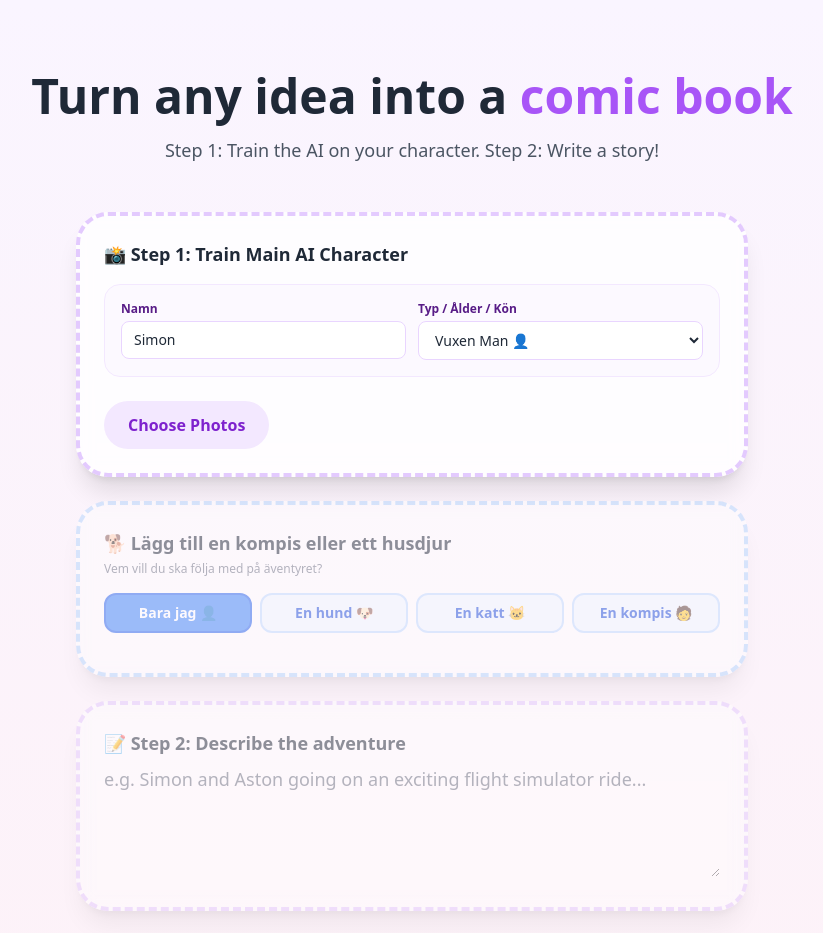
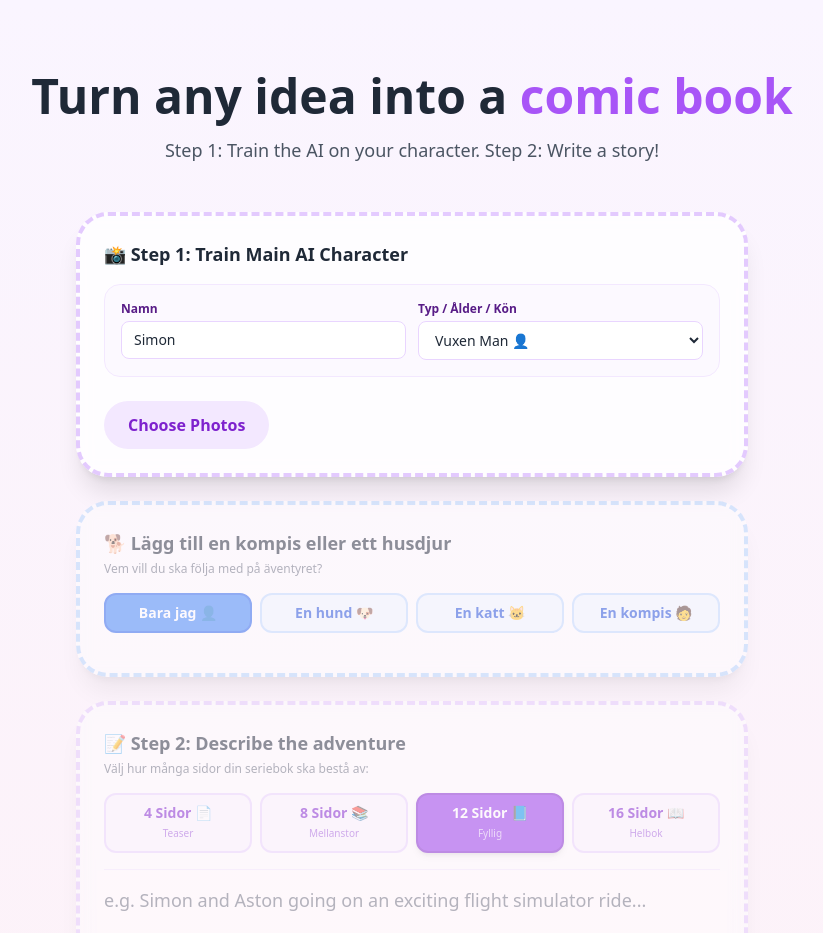
Before and after one commit to simonastonolsson/magical-storybook-v2, a Next.js app: page / in a window 1280 px wide. Shown: the top 933 px of the page, without its empty margins (228-1051 px from the left). Built offline with nearby package versions, Linux system fonts and the light colour scheme.

Commit message:
Update page.tsx

```diff
--- a/app/page.tsx
+++ b/app/page.tsx
@@ -7,6 +7,9 @@ export default function Page() {
   const [memory, setMemory] = useState('');
   const [comic, setComic] = useState<any>(null);
   const [isLoadingScript, setIsLoadingScript] = useState(false);
+
+  // DYNAMISKT SIDANTAL STATE (4, 8, 12, 16)
+  const [pageCount, setPageCount] = useState<number>(12); // Standard är 12 sidor
 
   // PRIMÄR KARAKTÄR STATE (DIG)
   const [selectedFiles, setSelectedFiles] = useState<File[]>([]);
@@ -268,7 +271,8 @@ export default function Page() {
           characterDescription: charDesc,
           secondaryName: companionName || null,
           secondaryTrigger: secondaryDescription || null,
-          secondaryTriggerWord: useCustomCompanionAI ? companionTriggerWord : null
+          secondaryTriggerWord: useCustomCompanionAI ? companionTriggerWord : null,
+          pageCount: pageCount // Skicka med det dynamiska sidantalet till backend!
         }),
       });
 
@@ -341,21 +345,18 @@ export default function Page() {
     }
   };
 
-  // KLIENT-SÄKER PDF GENERERING VIA WEBBLÄSARENS PRINT-MOTOR
   const handleDownloadPDF = () => {
     window.print();
   };
 
   return (
     <main className="flex min-h-screen flex-col items-center p-8 text-center bg-gradient-to-b from-purple-50 to-pink-50 font-sans">
-      {/* INBYGGD PRINT-STYLING FÖR ATT GÖRA PDF-UTSKRIFTEN HELT PERFEKT OCH PROFESSIONELL */}
       <style>{`
         @media print {
           body {
             background: white !important;
             color: black !important;
           }
-          /* Dölj alla knappar, uppladdningsrutor, formulär och textfält */
           main > div:first-of-type,
           main > .w-full.max-w-2xl,
           .mt-2.flex,
@@ -364,19 +365,16 @@ export default function Page() {
           footer, header {
             display: none !important;
           }
-          /* Gör comic book-behållaren till helsida */
           .mt-16 {
             margin-top: 0 !important;
             width: 100% !important;
             max-width: 100% !important;
           }
-          /* Formatera galleriet till en snygg boklayout */
           .grid {
             display: grid !important;
             grid-template-cols: 1fr 1fr !important;
             gap: 20px !important;
           }
-          /* Se till att bilderna inte bryts fult mitt på en sida */
           .grid > div {
             page-break-inside: avoid !important;
             break-inside: avoid !important;
@@ -396,11 +394,8 @@ export default function Page() {
       </div>
 
       <div className="w-full max-w-2xl space-y-6">
-
-        {/* STEG 1: BILDUPPLADDNING OCH DYNAMISKA INSTÄLLNINGAR */}
         <div className="rounded-[2rem] border-4 border-dashed border-purple-300/70 bg-white/80 p-6 shadow-xl backdrop-blur text-left space-y-4">
           <h3 className="text-lg font-bold text-gray-800 mb-2">📸 Step 1: Train Main AI Character</h3>
-
           <div className="grid grid-cols-2 gap-3 p-4 bg-purple-50/50 rounded-2xl border border-purple-100">
             <div>
               <label className="block text-xs font-bold text-purple-900 mb-1">Namn</label>
@@ -429,7 +424,6 @@ export default function Page() {
           </div>
 
           <input type="file" multiple ref={fileInputRef} onChange={handleFileSelection} className="hidden" accept="image/*" />
-
           <div className="flex flex-col gap-4 pt-2">
             <div className="flex items-center gap-4">
               <button type="button" onClick={() => fileInputRef.current?.click()} disabled={isTraining || trainedModelId !== null} className="px-6 py-3 bg-purple-100 hover:bg-purple-200 text-purple-700 font-bold rounded-full transition disabled:opacity-50">
@@ -460,11 +454,9 @@ export default function Page() {
           </div>
         </div>
 
-        {/* HYBRID VÄLJARE FÖR FÖLJESLAGARE */}
         <div className={`rounded-[2rem] border-4 border-dashed border-blue-300/70 bg-white/80 p-6 shadow-xl backdrop-blur text-left transition-opacity ${!trainedModelId ? 'opacity-50 pointer-events-none' : 'opacity-100'}`}>
           <h3 className="text-lg font-bold text-gray-800 mb-1">🐕 Lägg till en kompis eller ett husdjur</h3>
           <p className="text-xs text-gray-500 mb-4">Vem vill du ska följa med på äventyret?</p>
-
           <div className="flex gap-2 mb-4">
             {[
               { type: 'none', label: 'Bara jag 👤' },
@@ -544,9 +536,31 @@ export default function Page() {
           )}
         </div>
 
+        {/* STEG 2: BESKRIV ÄVENTYRET OCH VÄLJ BOKENS LÄNGD */}
         <div className={`relative rounded-[2rem] border-4 border-dashed border-purple-300/70 bg-white/80 p-6 shadow-xl backdrop-blur text-left transition-opacity ${!trainedModelId ? 'opacity-50 pointer-events-none' : 'opacity-100'}`}>
-          <h3 className="text-lg font-bold text-gray-800 mb-2">📝 Step 2: Describe the adventure</h3>
-          <textarea rows={4} className="w-full bg-transparent text-lg placeholder:text-gray-500 focus:outline-none text-gray-800" placeholder="e.g. Simon and Aston going on an exciting flight simulator ride..." value={memory} onChange={(e) => setMemory(e.target.value)} disabled={isLoadingScript || !trainedModelId} />
+          <h3 className="text-lg font-bold text-gray-800 mb-1">📝 Step 2: Describe the adventure</h3>
+          <p className="text-xs text-gray-500 mb-4">Välj hur många sidor din seriebok ska bestå av:</p>
+
+          {/* NY PROAKTIV DESIGN: INTERAKTIV SIDVÄLJARE */}
+          <div className="flex gap-2 mb-4">
+            {[
+              { count: 4, label: '4 Sidor 📄', desc: 'Teaser' },
+              { count: 8, label: '8 Sidor 📚', desc: 'Mellanstor' },
+              { count: 12, label: '12 Sidor 📘', desc: 'Fyllig' },
+              { count: 16, label: '16 Sidor 📖', desc: 'Helbok' }
+            ].map((opt) => (
+              <button
+                key={opt.count}
+                onClick={() => setPageCount(opt.count)}
+                className={`flex-1 py-2 px-3 text-sm font-bold rounded-xl border-2 transition flex flex-col items-center justify-center ${pageCount === opt.count ? 'bg-purple-600 text-white border-purple-700 shadow-md' : 'bg-purple-50 hover:bg-purple-100 text-purple-700 border-purple-200'}`}
+              >
+                <span>{opt.label}</span>
+                <span className="text-[10px] opacity-70 font-medium">{opt.desc}</span>
+              </button>
+            ))}
+          </div>
+
+          <textarea rows={4} className="w-full bg-transparent text-lg placeholder:text-gray-500 focus:outline-none text-gray-800 border-t pt-4 border-purple-100" placeholder="e.g. Simon and Aston going on an exciting flight simulator ride..." value={memory} onChange={(e) => setMemory(e.target.value)} disabled={isLoadingScript || !trainedModelId} />
         </div>
 
         <button type="button" onClick={handleCreateStory} disabled={isLoadingScript || !trainedModelId} className="mt-5 flex w-full items-center justify-center gap-3 rounded-full bg-gradient-to-r from-purple-500 to-pink-500 px-8 py-4 text-xl font-bold text-white hover:scale-105 transition-transform shadow-md disabled:opacity-50 disabled:hover:scale-100">
```
